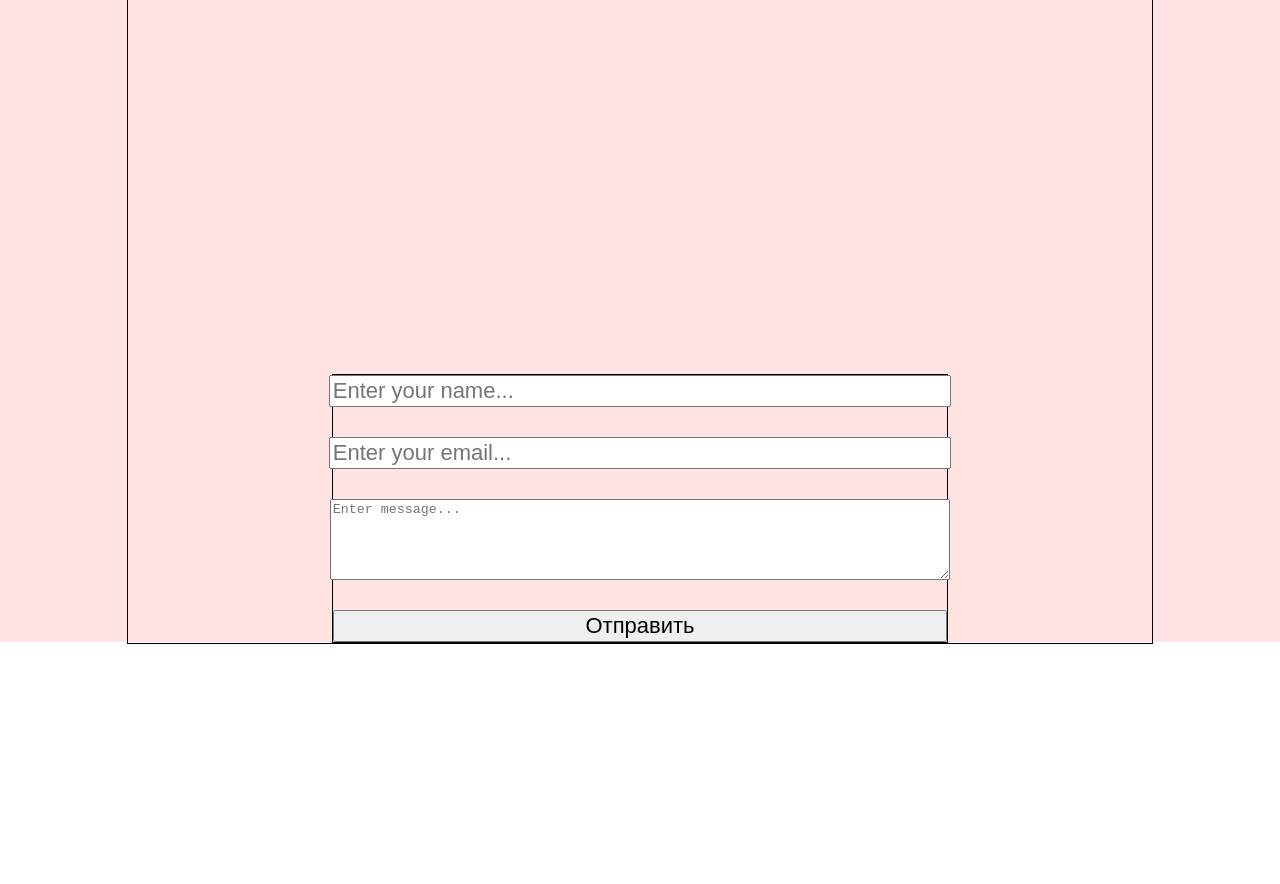
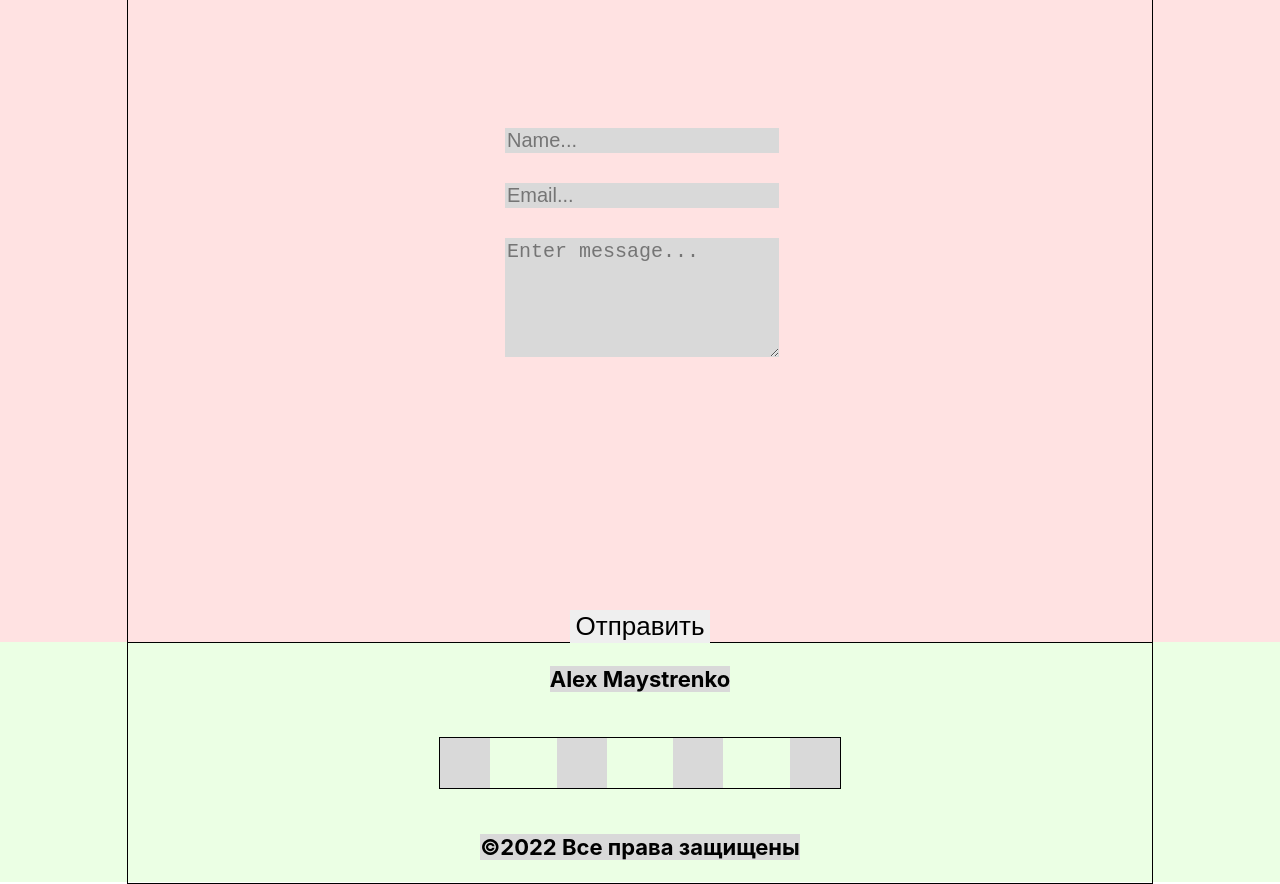
Before and after one commit to Maystrenko-Alex/portfolio-react, a React (Create React App) app: page / in a window 1280 px wide. Shown: the part 3040-3924 px from the top of the page. Before the commit the page ends 3684 px from the top, so only its background shows below. Built offline with nearby package versions, Linux system fonts and the light colour scheme.

Commit message:
part1 footer

```diff
--- a/src/App.js
+++ b/src/App.js
@@ -1,6 +1,7 @@
 import './App.css';
 import { Contacts } from './contacts/Contacts';
 import { DistantWork } from './distantWork/DistantWork';
+import { Footer } from './footer/Footer';
 import { Header } from './header/Header';
 import { Main } from './main/Main';
 import { Skills } from './skills/Skills';
@@ -16,6 +17,7 @@ function App() {
       <Works />
       <DistantWork />
       <Contacts />
+      <Footer />
     </div>
   );
 }
--- a/src/contacts/Contacts.js
+++ b/src/contacts/Contacts.js
@@ -1,19 +1,18 @@
 import React from 'react';
 import style from './Contacts.module.css';
-
 import styleContainer from './../common/styles/Container.module.css';
 
 export const Contacts = () => {
   return (
     <div className={style.wrapper}>
       <div className={`${styleContainer.container} ${style.container}`}>
-        <h2 className={style.title}>Контакты</h2>
+        <span className={style.title}>Контакты</span>
         <form className={style.form}>
-          <input type={'text'} placeholder={'Enter your name...'}></input>
-          <input type={'email'} placeholder={'Enter your email...'}></input>
+          <input type={'text'} placeholder={'Name...'}></input>
+          <input type={'email'} placeholder={'Email...'}></input>
           <textarea className={style.textarea} placeholder={'Enter message...'} rows={5}></textarea>
-          <input type={'submit'} value={'Отправить'} className={style.button} />
         </form>
+          <button  className={style.button} >Отправить</button>
       </div>
     </div>
   );
--- a/src/contacts/Contacts.module.css
+++ b/src/contacts/Contacts.module.css
@@ -5,26 +5,40 @@
 }
 
 .container {
-  flex-direction: column;
-  align-items: center;
-  justify-content: center;
-}
-
-.form {
   display: flex;
   flex-direction: column;
   align-items: center;
+  justify-content: space-around;
+}
+.title {
+  font-size: 26px;
+  background-color: #d9d9d9;
+  font-weight: 700;
+}
+.form {
+  box-sizing: content-box;
+  display: flex;
+  flex-direction: column;
+  align-items: center;
+  flex-wrap: wrap;
   gap: 30px;
-  border: 1px solid;
-  width: 60%;
+  padding: 3px;
+  width: 270px;
+  /* flex: 0 1 100%; */
 }
 .form input {
-  font-size: 22px;
+  border-width: 0;
+  font-size: 20px;
   width: 100%;
+  background-color: #d9d9d9;
 }
 .textarea {
   width: 100%;
+  font-size: 20px;
+  background-color: #d9d9d9;
+  border-width: 0;
 }
 .button {
-  width: 70% ;
+  font-size: 26px;
+  border-width: 0;
 }
--- /dev/null
+++ b/src/footer/Footer.js
@@ -0,0 +1,22 @@
+import React from 'react';
+import style from './Footer.module.css';
+import styleContainer from './../common/styles/Container.module.css';
+
+export const Footer = () => {
+  return (
+    <div className={style.wrapper}>
+      <div className={`${styleContainer.container} ${style.container}`}>
+
+          <span className={style.text}>Alex Maystrenko</span>
+          <div className={style.block}>
+            <div className={style.grey}></div>
+            <div className={style.grey}></div>
+            <div className={style.grey}></div>
+            <div className={style.grey}></div>
+          </div>
+          <span className={style.text}>&copy;2022 Все права защищены</span>
+
+      </div>
+    </div>
+  );
+};
--- /dev/null
+++ b/src/footer/Footer.module.css
@@ -0,0 +1,31 @@
+.wrapper {
+  background-color: #ebffe4;
+  height: 30vh;
+}
+.container {
+
+  flex-direction: column;
+  justify-content: space-around;
+  align-items: center;
+  flex-wrap: nowrap;
+}
+.text {
+  font-size: 22px;
+  background-color: #d9d9d9;
+  font-weight: 700;
+}
+.block {
+  display: flex;
+  justify-content: space-between;
+  width: 400px;
+  height: 50px;
+  flex-wrap: nowrap;
+  border: 1px solid;
+
+}
+.grey {
+  flex-basis: 50px;
+  height: 100%;
+  /* flex-shrink: 0; */
+  background-color: #d9d9d9;
+}
```
